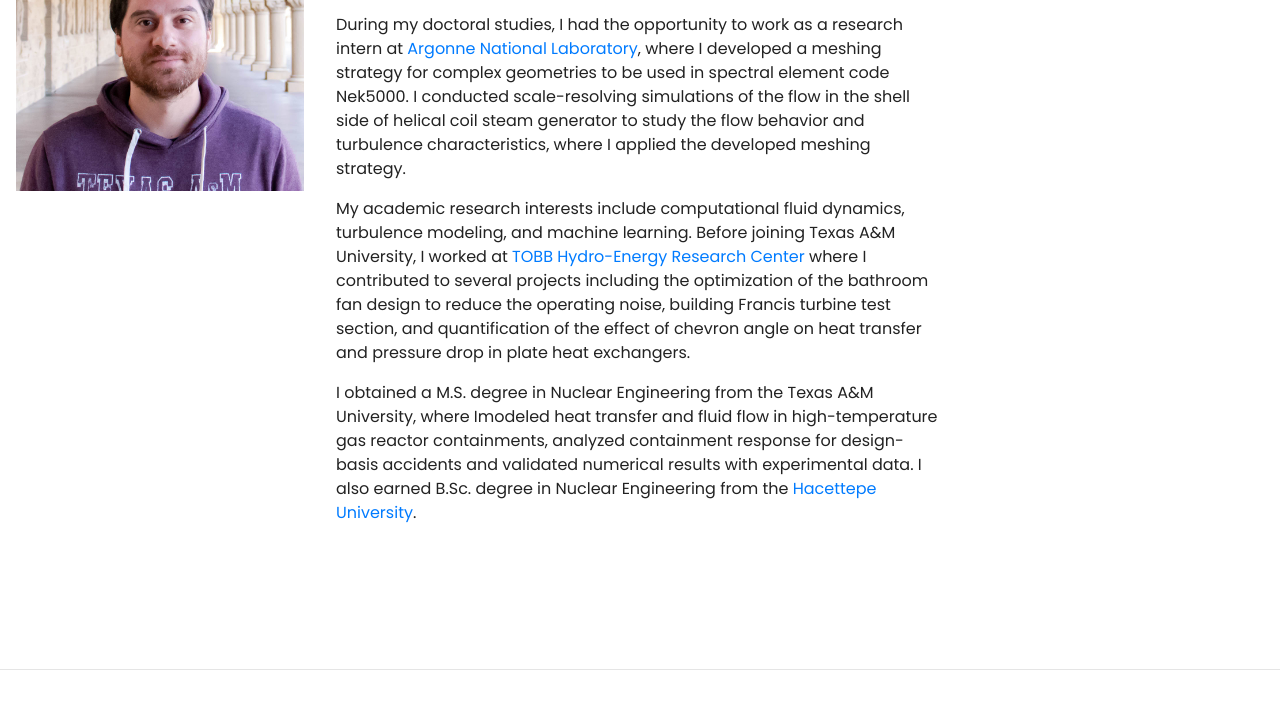
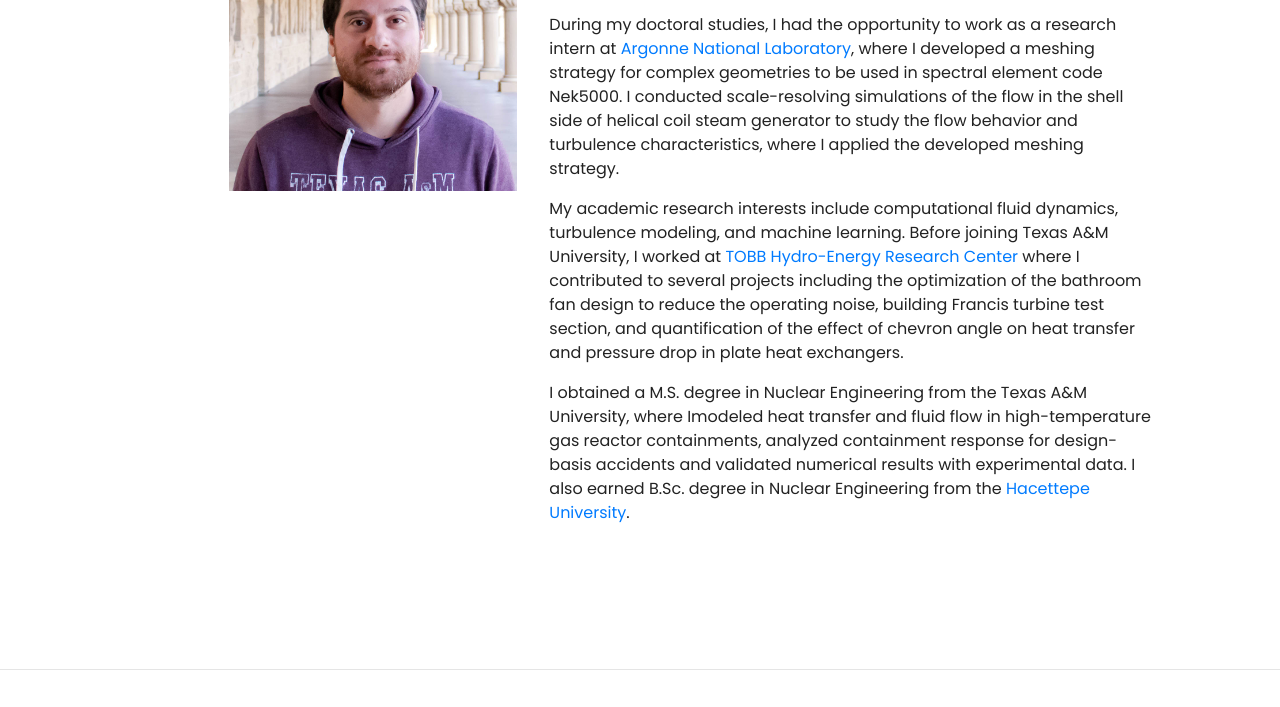
Before and after one commit to mayildiz1/may.github.io, a plain HTML site: page about.html in a window 1280 px wide. Shown: the part 181-888 px from the top of the page. Drawn offline with nearby package versions, Linux system fonts and the light colour scheme.

Commit message:
Update about.html

```diff
--- a/about.html
+++ b/about.html
@@ -53,7 +53,7 @@
 
 	<div class="container-fluid padding">
 		<div class="row padding">
-			<div class="col-lg-offset-2 col-lg-3">
+			<div class="offset-lg-2 col-lg-3">
 				<img src="img/me.jpg" class="img-fluid">
 			</div>
 			<div class="col-md-12 col-lg-6">
```
